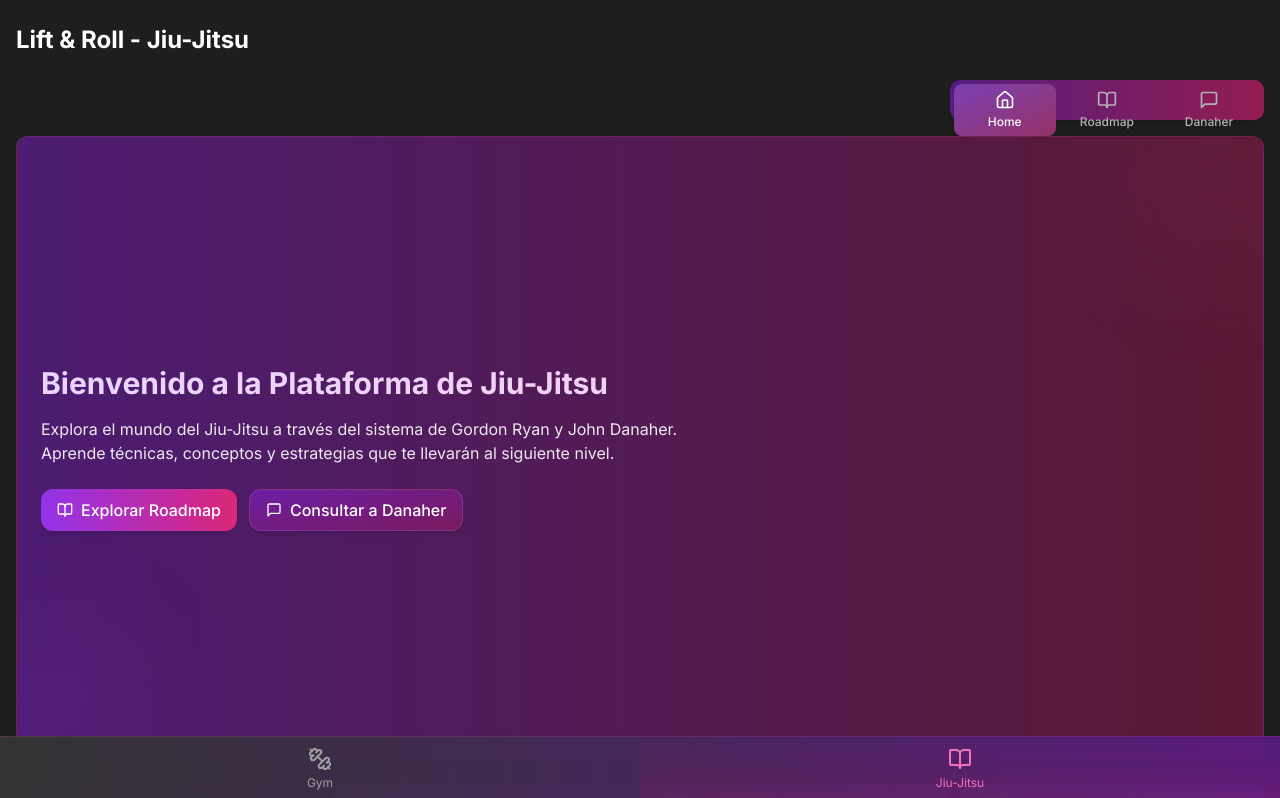
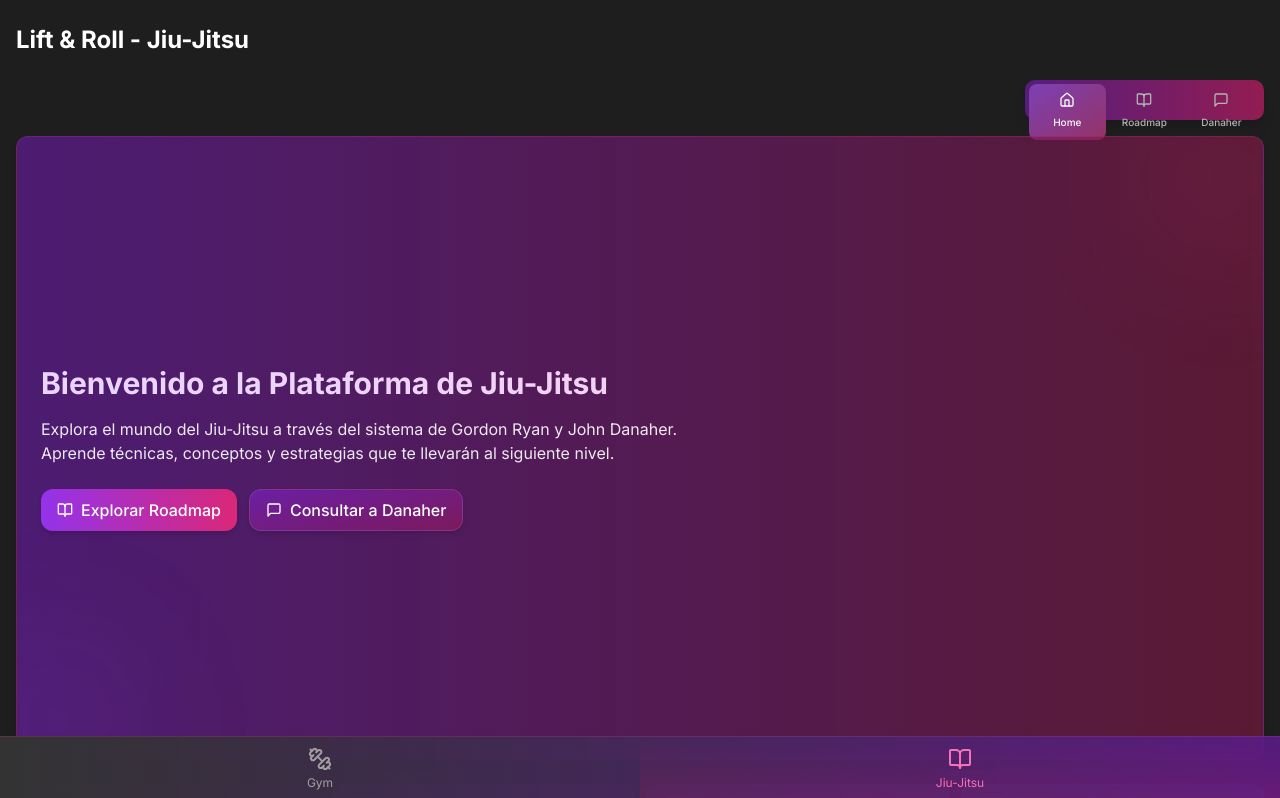
Before and after one commit to nicorosaless/RollAndLift, a React (Vite) app: page /jiujitsu in a window 1280 px wide. Shown: the top 798 px of the page. Built offline with nearby package versions, Linux system fonts and the light colour scheme; sample sign-in values are in the browser's storage.

Commit message:
Fix: Improve layout and visual issues
Adjust the layout of the tab navigation and the roadmap section to fix visual issues. Ensure the content in the roadmap section does not overlap the bottom navigation.

```diff
--- a/src/pages/JiuJitsuPage.tsx
+++ b/src/pages/JiuJitsuPage.tsx
@@ -49,24 +49,24 @@ const JiuJitsuPage = () => {
   };
 
   return (
-    <div>
+    <div className="pb-20">
       <h1 className="text-2xl font-bold mb-6">Lift & Roll - Jiu-Jitsu</h1>
 
       <Tabs defaultValue="home" className="w-full mb-6">
         <div className="flex justify-between items-center mb-4">
           <div></div> {/* Empty div for spacing */}
           <TabsList className="grid grid-cols-3 bg-gradient-to-r from-purple-900/90 to-pink-700/70 shadow-lg">
-            <TabsTrigger value="home" className="flex flex-col items-center px-6 data-[state=active]:bg-gradient-to-br data-[state=active]:from-purple-500/70 data-[state=active]:to-pink-500/60">
-              <Home className="h-5 w-5 mb-1" />
-              <span className="text-xs">Home</span>
+            <TabsTrigger value="home" className="flex flex-col items-center py-2 px-4 data-[state=active]:bg-gradient-to-br data-[state=active]:from-purple-500/70 data-[state=active]:to-pink-500/60">
+              <Home className="h-4 w-4 mb-1" />
+              <span className="text-[10px]">Home</span>
             </TabsTrigger>
-            <TabsTrigger value="roadmap" className="flex flex-col items-center px-6 data-[state=active]:bg-gradient-to-br data-[state=active]:from-purple-500/70 data-[state=active]:to-pink-500/60">
-              <BookOpen className="h-5 w-5 mb-1" />
-              <span className="text-xs">Roadmap</span>
+            <TabsTrigger value="roadmap" className="flex flex-col items-center py-2 px-4 data-[state=active]:bg-gradient-to-br data-[state=active]:from-purple-500/70 data-[state=active]:to-pink-500/60">
+              <BookOpen className="h-4 w-4 mb-1" />
+              <span className="text-[10px]">Roadmap</span>
             </TabsTrigger>
-            <TabsTrigger value="chatbot" className="flex flex-col items-center px-6 data-[state=active]:bg-gradient-to-br data-[state=active]:from-purple-500/70 data-[state=active]:to-pink-500/60">
-              <MessageSquare className="h-5 w-5 mb-1" />
-              <span className="text-xs">Danaher</span>
+            <TabsTrigger value="chatbot" className="flex flex-col items-center py-2 px-4 data-[state=active]:bg-gradient-to-br data-[state=active]:from-purple-500/70 data-[state=active]:to-pink-500/60">
+              <MessageSquare className="h-4 w-4 mb-1" />
+              <span className="text-[10px]">Danaher</span>
             </TabsTrigger>
           </TabsList>
         </div>
@@ -75,7 +75,7 @@ const JiuJitsuPage = () => {
           <JiuJitsuHomePage />
         </TabsContent>
 
-        <TabsContent value="roadmap" className="mt-0">
+        <TabsContent value="roadmap" className="mt-0 mb-16">
           <h2 className="text-lg font-medium mb-3">Roadmap de Jiu-Jitsu</h2>
           <p className="text-trgray-light text-sm mb-4">
             Explora técnicas y encuentra videos instructivos relacionados de Gordon Ryan
@@ -101,14 +101,16 @@ const JiuJitsuPage = () => {
               </div>
             )}
 
-            <TechniqueTree
-              techniques={techniques}
-              onSelectTechnique={handleSelectTechnique}
-            />
+            <div className="pb-4">
+              <TechniqueTree
+                techniques={techniques}
+                onSelectTechnique={handleSelectTechnique}
+              />
+            </div>
           </div>
         </TabsContent>
 
-        <TabsContent value="chatbot" className="mt-0">
+        <TabsContent value="chatbot" className="mt-0 mb-16">
           <DanaherChatbot />
         </TabsContent>
       </Tabs>
```
